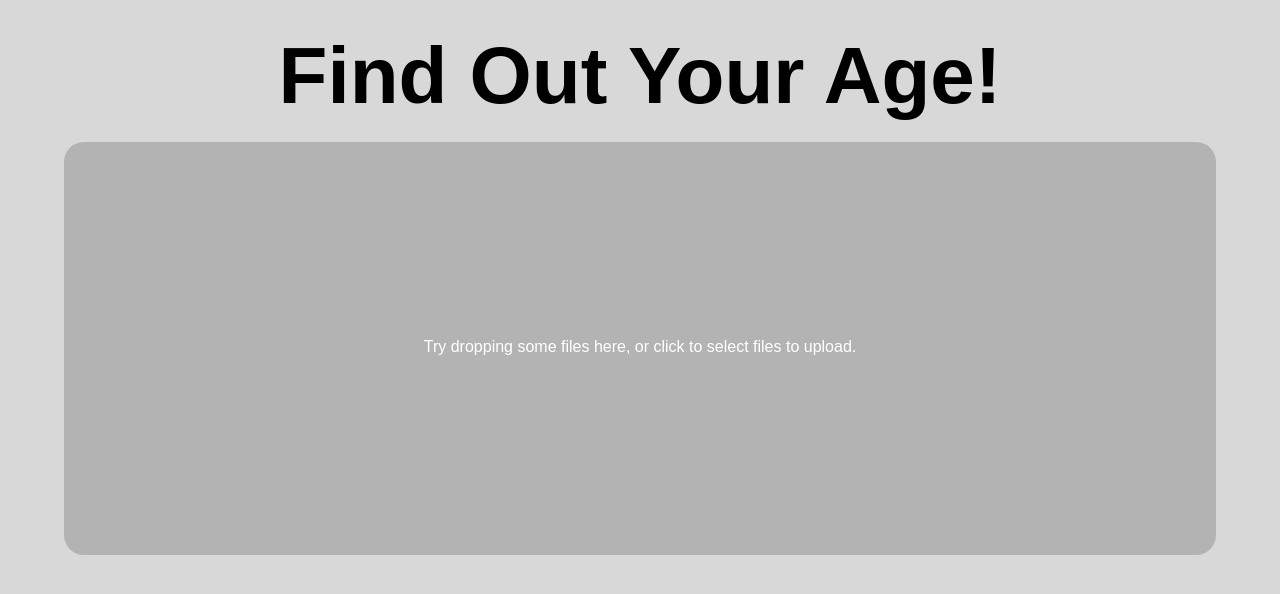
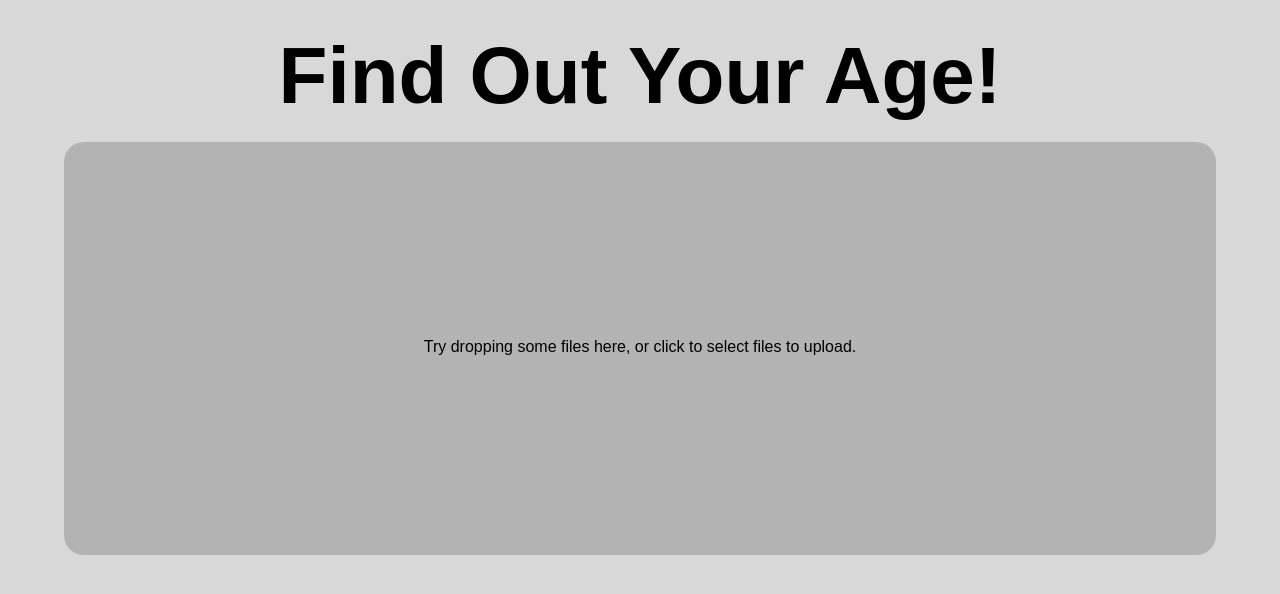
Before and after one commit to NazoxD/how-old, a React (Create React App) app: page / in a window 1280 px wide. Shown: the top 594 px of the page. Built offline with nearby package versions, Linux system fonts and the light colour scheme; the HTML template or start-up script is replaced by a standard one.

Commit message:
Update DropArea.css

```diff
--- a/src/components/DropArea/DropArea.css
+++ b/src/components/DropArea/DropArea.css
@@ -15,7 +15,7 @@
     height: 51vh;
     background-color:#B3B3B3;
     border-radius: 20px;
-    color: white;
+    color: black;
   }
 
   .image1 {
@@ -26,7 +26,7 @@
   .dank {
     display:flex;
     justify-content:center;
-    color: white;
+    color: black;
     font-size: 20px;
   }
 
```
